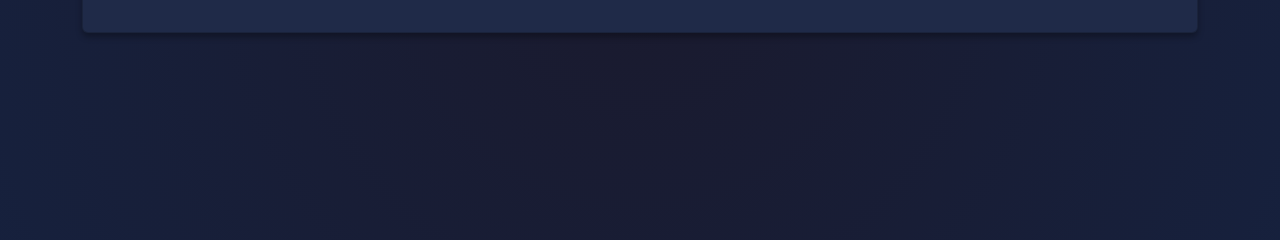
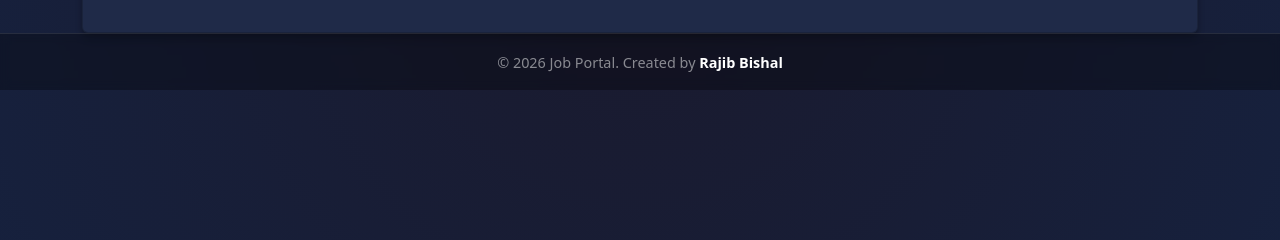
Before and after one commit to rajibishal/job-portal, a Flask app: page /admin in a window 1280 px wide. Shown: the part 439-679 px from the top of the page. Run offline with Flask 3, Linux system fonts and the light colour scheme; the visitor is signed in with stand-in values (Sample User, id 1); data comes from the database, SQL or seed files in the repository; data that the repository does not hold is empty.

Commit message:
Add footer with copyright information to base.html

```diff
--- a/templates/base.html
+++ b/templates/base.html
@@ -82,5 +82,12 @@
         });
     }, 3000);
 </script>
+<footer class="footer mt-auto py-3 text-center" style="background: rgba(0,0,0,0.3); backdrop-filter: blur(5px); border-top: 1px solid rgba(255,255,255,0.1);">
+    <div class="container">
+        <span class="text-white-50" style="font-size: 0.9rem;">
+            &copy; 2026 Job Portal. Created by <strong class="text-white">Rajib Bishal</strong>
+        </span>
+    </div>
+</footer>
 </body>
 </html>
```
